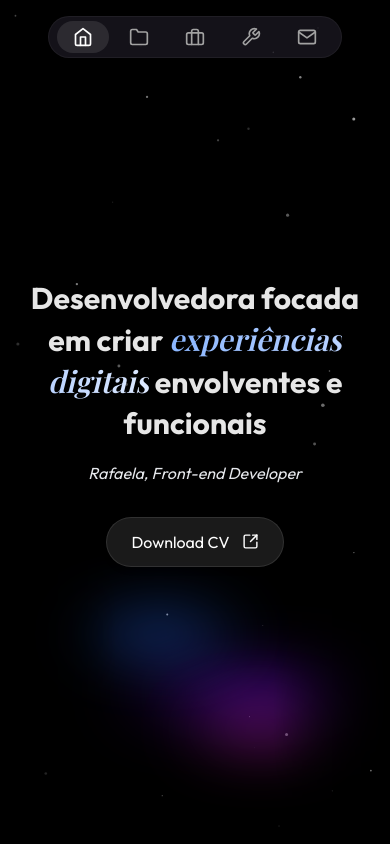
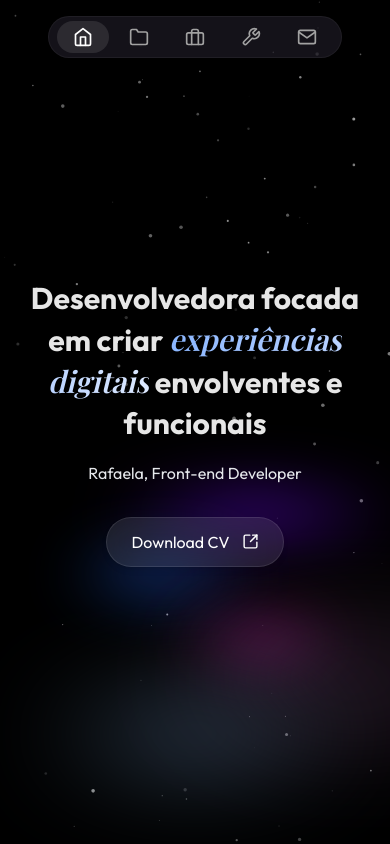
Before and after one commit to itsrasfa/portfolio-v3, a Next.js app: page / in a window 390 px wide. Built offline with nearby package versions, Linux system fonts and the light colour scheme.

Commit message:
increase particle density on mobile for enhanced starfield effect

```diff
--- a/src/components/HeroSection.tsx
+++ b/src/components/HeroSection.tsx
@@ -5,31 +5,23 @@ export const HeroSection = () => {
   return (
     <div className="relative h-screen w-full overflow-hidden bg-black">
       <Layout>
-        <div
-          className="absolute bottom-0 left-1/2 z-10 h-full w-full -translate-x-1/2 transform overflow-hidden"
-          style={{
-            maskImage:
-              'linear-gradient(to right, transparent, black 30%, black 70%, transparent)',
-            WebkitMaskImage:
-              'linear-gradient(to right, transparent, black 30%, black 70%, transparent)',
-          }}
-        >
+        <div className="absolute bottom-0 left-1/2 z-10 h-full w-full -translate-x-1/2 transform overflow-hidden">
           <div
-            className="absolute bottom-[120px] left-1/2 h-[100px] w-[700px] max-sm:w-[300px] max-sm:h-[60px] -translate-x-1/2 transform overflow-hidden bg-[radial-gradient(50%_50%_at_50%_50%,#5506ba_0%,rgba(10,10,10,0)_100%)] blur-[60px] max-sm:blur-[30px]"
+            className="absolute max-sm:bottom-[300px] bottom-[120px] left-1/2 h-[100px] w-[700px] max-sm:w-[300px] max-sm:h-[60px] -translate-x-1/2 transform overflow-hidden bg-[radial-gradient(50%_50%_at_50%_50%,#5506ba_0%,rgba(10,10,10,0)_100%)] blur-[60px] max-sm:blur-[30px]"
             style={{ transform: 'translateX(60px)' }}
           />
 
-          <div className="absolute bottom-[180px] left-[15%] h-[140px] w-[500px] max-sm:w-[200px] max-sm:h-[60px] bg-[radial-gradient(50%_50%_at_50%_50%,#296dff_0%,rgba(0,0,0,0)_100%)] blur-[80px] max-sm:blur-[30px] opacity-70" />
+          <div className="absolute max-sm:bottom-[240px] bottom-[180px] left-[15%] h-[140px] w-[500px] max-sm:w-[200px] max-sm:h-[60px] bg-[radial-gradient(50%_50%_at_50%_50%,#296dff_0%,rgba(0,0,0,0)_100%)] blur-[80px] max-sm:blur-[30px] opacity-70" />
 
-          <div className="absolute bottom-[90px] right-[10%] h-[120px] w-[450px] max-sm:w-[180px] max-sm:h-[50px] bg-[radial-gradient(50%_50%_at_50%_50%,#ff2bd9_0%,rgba(0,0,0,0)_100%)] blur-[70px] max-sm:blur-[30px] opacity-60" />
+          <div className="absolute max-sm:bottom-[180px] bottom-[90px] right-[10%] h-[120px] w-[450px] max-sm:w-[180px] max-sm:h-[50px] bg-[radial-gradient(50%_50%_at_50%_50%,#ff2bd9_0%,rgba(0,0,0,0)_100%)] blur-[70px] max-sm:blur-[30px] opacity-60" />
 
-          <div className="absolute bottom-[250px] left-[40%] h-[90px] w-[400px] max-sm:hidden bg-[radial-gradient(50%_50%_at_50%_50%,#fda4ff_0%,rgba(0,0,0,0)_100%)] blur-[60px] opacity-40" />
+          <div className="absolute max-sm:bottom-[120px] bottom-[250px] left-[40%] h-[90px] w-[400px] bg-[radial-gradient(50%_50%_at_50%_50%,#fda4ff_0%,rgba(0,0,0,0)_100%)] blur-[60px] opacity-40" />
 
-          <div className="absolute bottom-[300px] left-[5%] h-[100px] w-[350px] max-sm:hidden bg-[radial-gradient(50%_50%_at_50%_50%,#93c5fd_0%,rgba(0,0,0,0)_100%)] blur-[50px] opacity-50" />
+          <div className="absolute max-sm:bottom-[60px] bottom-[300px] left-[5%] h-[100px] w-[350px] bg-[radial-gradient(50%_50%_at_50%_50%,#93c5fd_0%,rgba(0,0,0,0)_100%)] blur-[50px] opacity-50" />
         </div>
 
         <div className="relative z-30 flex h-full flex-col items-center justify-center text-center text-white px-6">
-          <h1 className="mx-auto max-w-[900px] text-center text-3xl sm:text-4xl md:text-5xl lg:text-6xl font-bold text-white/90 mb-4 leading-snug">
+          <h1 className="mx-auto max-w-[900px] text-center text-3xl sm:text-3xl md:text-5xl lg:text-6xl font-bold text-white/90 mb-4 leading-snug">
             Desenvolvedora focada em criar{' '}
             <span
               style={{ fontFamily: 'var(--font-playfair-display)' }}
@@ -40,9 +32,7 @@ export const HeroSection = () => {
             envolventes e funcionais
           </h1>
 
-          <p className="mb-8 text-gray-200 italic">
-            Rafaela, Front-end Developer
-          </p>
+          <p className="mb-8 text-gray-200">Rafaela, Front-end Developer</p>
           <button className="flex items-center gap-3 cursor-pointer font-medium px-6 py-3 rounded-full bg-white/10 border border-white/10 text-white shadow-md backdrop-blur-md transition hover:bg-transparent hover:shadow-lg">
             Download CV
             <SquareArrowOutUpRight size={17} />
--- a/src/components/SpaceBackground.tsx
+++ b/src/components/SpaceBackground.tsx
@@ -24,7 +24,10 @@ export const SpaceBackground = () => {
           fpsLimit: 60,
           background: { color: '#000000' },
           particles: {
-            number: { value: 200, density: { enable: true, area: 1200 } },
+            number: {
+              value: 200,
+              density: { enable: true, area: 1200 },
+            },
             color: { value: '#ffffff' },
             shape: { type: 'circle' },
             opacity: {
@@ -59,7 +62,10 @@ export const SpaceBackground = () => {
               maxWidth: 768,
               options: {
                 particles: {
-                  number: { value: 120 },
+                  number: {
+                    value: 160,
+                    density: { enable: true, area: 600 },
+                  },
                   size: { value: { min: 0.4, max: 1.8 } },
                 },
               },
@@ -67,7 +73,10 @@ export const SpaceBackground = () => {
             {
               maxWidth: 1200,
               options: {
-                particles: { number: { value: 160 } },
+                particles: {
+                  number: { value: 180 },
+                  density: { enable: true, area: 1000 },
+                },
               },
             },
           ],
```
